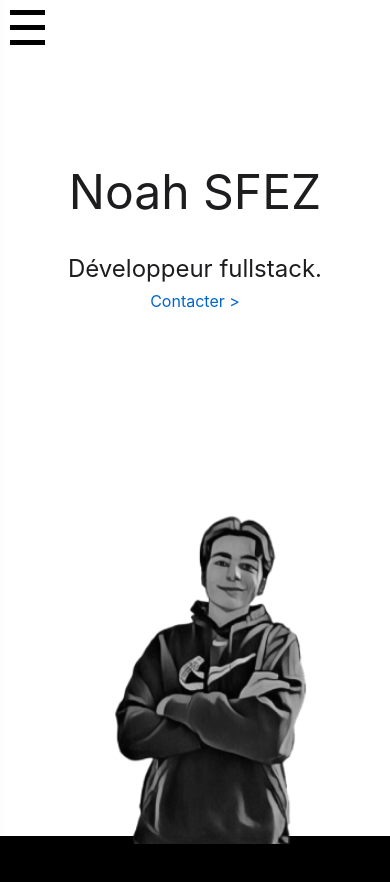
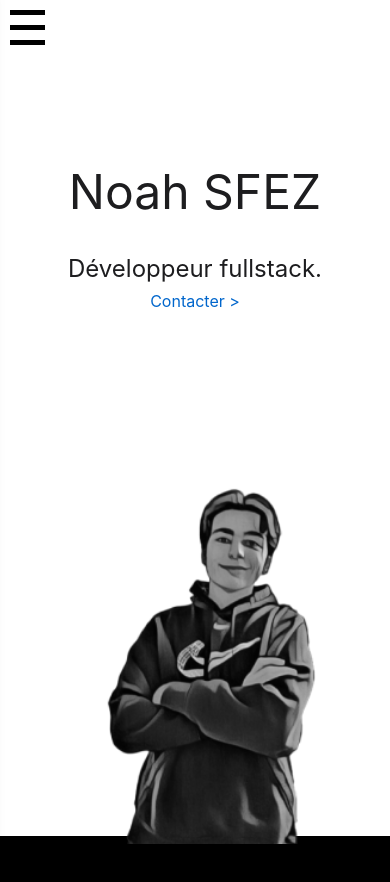
Before and after one commit to Noah-Sfez/Portfolio-bis, a Vue app: page / in a window 390 px wide. Shown: the top 882 px of the page. Built offline with nearby package versions, Linux system fonts and the light colour scheme; grey boxes are pictures that could not be loaded.

Commit message:
correction image

```diff
--- a/src/views/HomeView.vue
+++ b/src/views/HomeView.vue
@@ -152,7 +152,7 @@ export default {
   .imgprofil {
     position: absolute;
     bottom: 0;
-    width: 70%;
+    width: 35vh;
   }
   #carousselMobile {
     display: block !important ;
```
